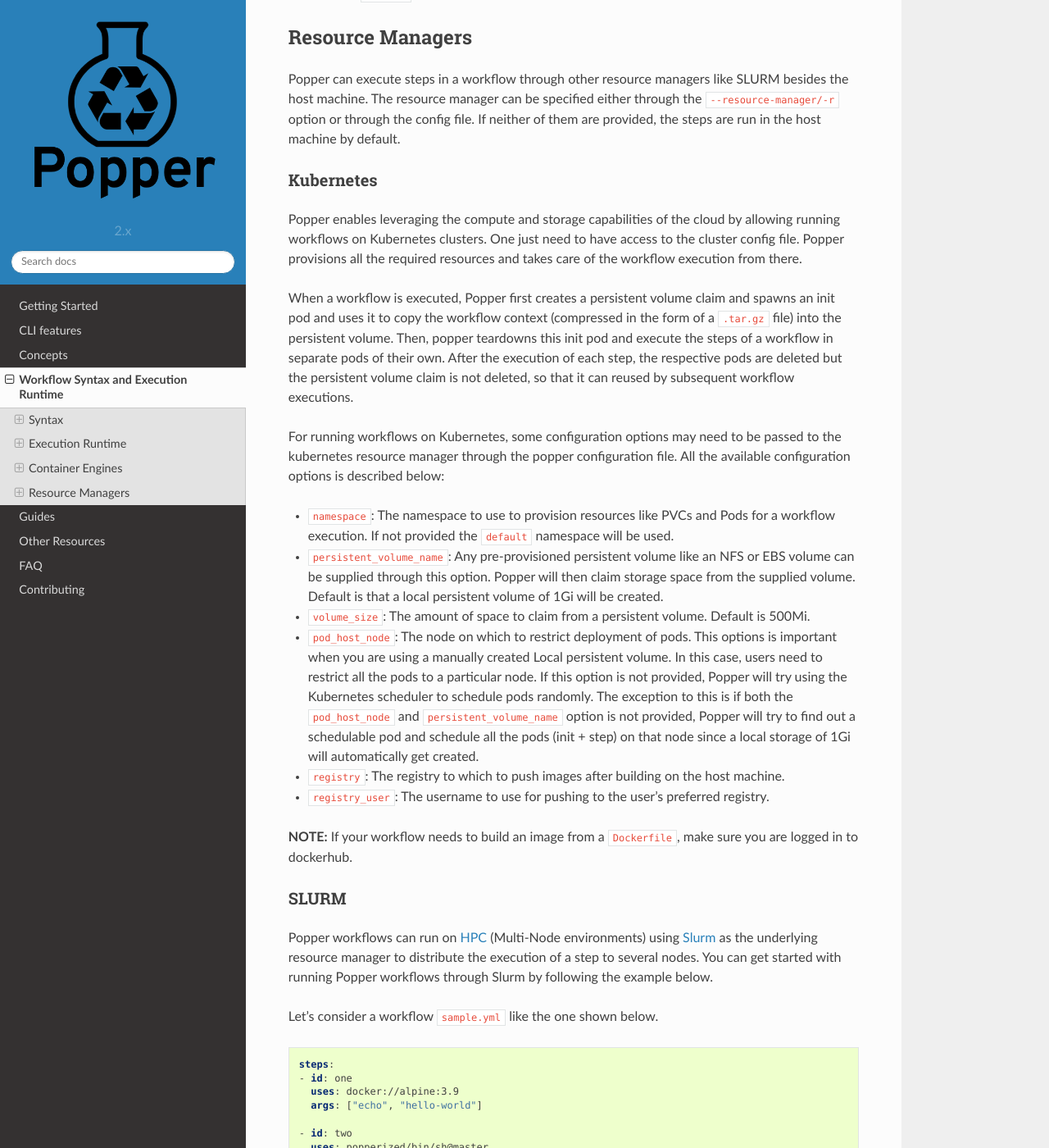
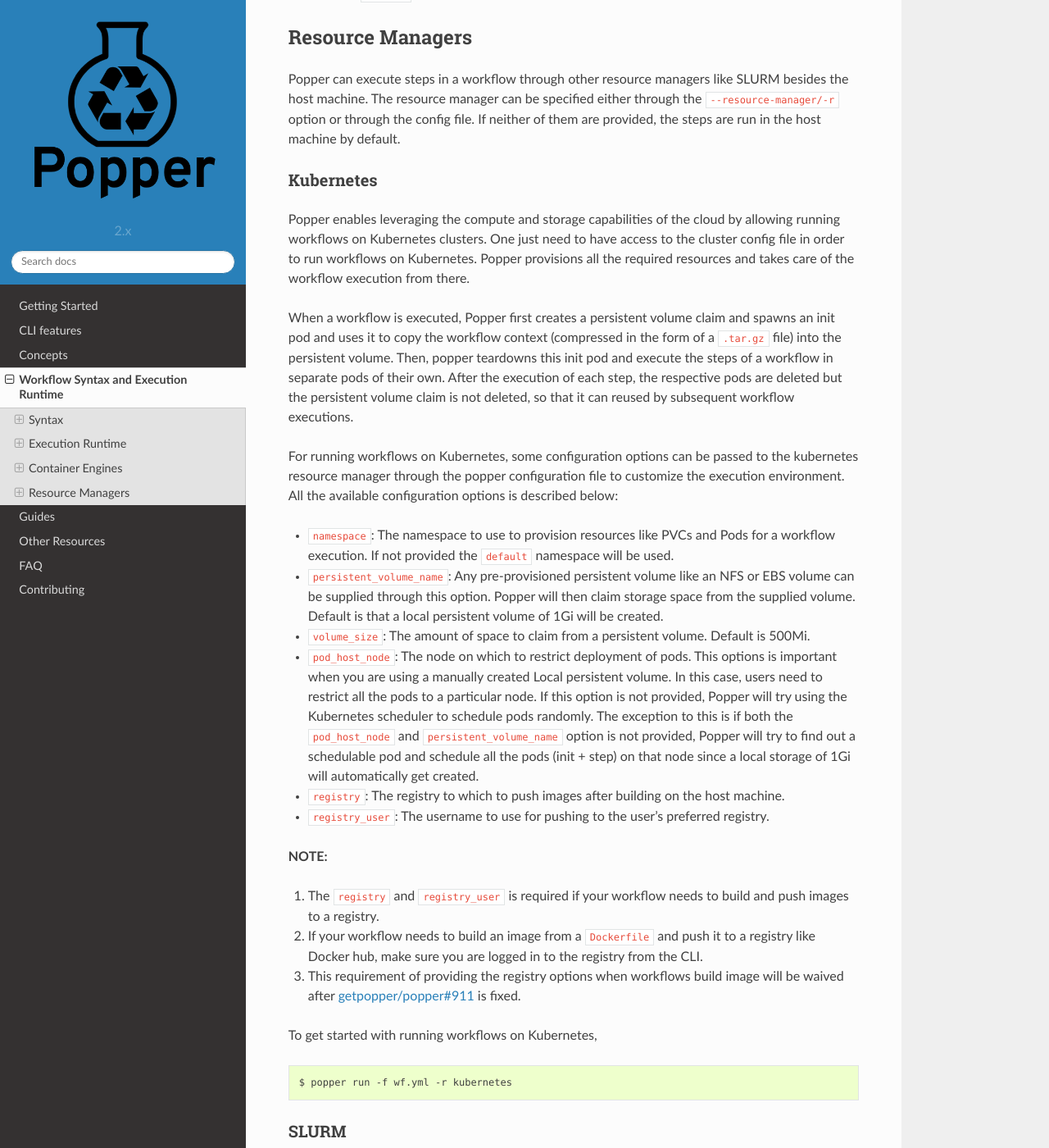
Before and after one commit to getpopper/popper, a Sphinx documentation site: the page built from docs/sections/cn_workflows.md, in a window 1280 px wide and 1400 px high, scrolled down 8991 px. Shown: the whole window at 82% size. Built offline with Sphinx 7.4.7 and the Read the Docs theme 2.0.0, drawn with Linux system fonts in a browser that asks for light colours.

Commit message:
add more info

````diff
--- a/docs/sections/cn_workflows.md
+++ b/docs/sections/cn_workflows.md
@@ -417,12 +417,12 @@
 ### Kubernetes
 
 Popper enables leveraging the compute and storage capabilities of the cloud by allowing running workflows on
-Kubernetes clusters. One just need to have access to the cluster config file.
+Kubernetes clusters. One just need to have access to the cluster config file in order to run workflows on Kubernetes.
 Popper provisions all the required resources and takes care of the workflow execution from there.
 
 When a workflow is executed, Popper first creates a persistent volume claim and spawns an init pod and uses it to copy the workflow context (compressed in the form of a `.tar.gz` file) into the persistent volume. Then, popper teardowns this init pod and execute the steps of a workflow in separate pods of their own. After the execution of each step, the respective pods are deleted but the persistent volume claim is not deleted, so that it can reused by subsequent workflow executions.
 
-For running workflows on Kubernetes, some configuration options may need to be passed to the kubernetes resource manager through the popper configuration file. All the available configuration options is described below:
+For running workflows on Kubernetes, some configuration options can be passed to the kubernetes resource manager through the popper configuration file to customize the execution environment. All the available configuration options is described below:
 
 * `namespace`: The namespace to use to provision resources like PVCs and Pods for a workflow execution. If not provided the `default` namespace will be used.
 
@@ -436,37 +436,16 @@
 
 * `registry_user`: The username to use for pushing to the user's preferred registry.
 
-**NOTE:** If your workflow needs to build an image from a `Dockerfile`, make sure you are logged in to dockerhub.
+**NOTE:**
+1. The `registry` and `registry_user` is required if your workflow needs to build and push images to a registry.
+2. If your workflow needs to build an image from a `Dockerfile` and push it to a registry like Docker hub, make sure you are logged in to the registry from the CLI.
+3. This requirement of providing the registry options when workflows build image will be waived after [getpopper/popper#911](https://github.com/getpopper/popper/issues/911) is fixed.
 
-<!--
-1. Write a persistent volume defination similar to the one shown below.
+To get started with running workflows on Kubernetes,
 
-
-2. Then create the persistent volume.
 ```bash
-$ kubectl apply -f pv.yaml
+$ popper run -f wf.yml -r kubernetes
 ```
-
-3. Write a configuration file similar to this.
-```bash
-$ cat<< EOF > config.yml
-resource_manager:
-  name: kubernetes
-  options:
-    node_selector_host_name: mynode
-    persistent_volume_name: myvol
-    registry_user: myuser
-EOF
-```
-
-4. If you have a workflow file named `.popper.yml`, simply execute
-```
-$ popper run -c config.yml
-```
-
-#### Running on a cluster with shared storage
-
-TODO -->
 
 ### SLURM
 
````
